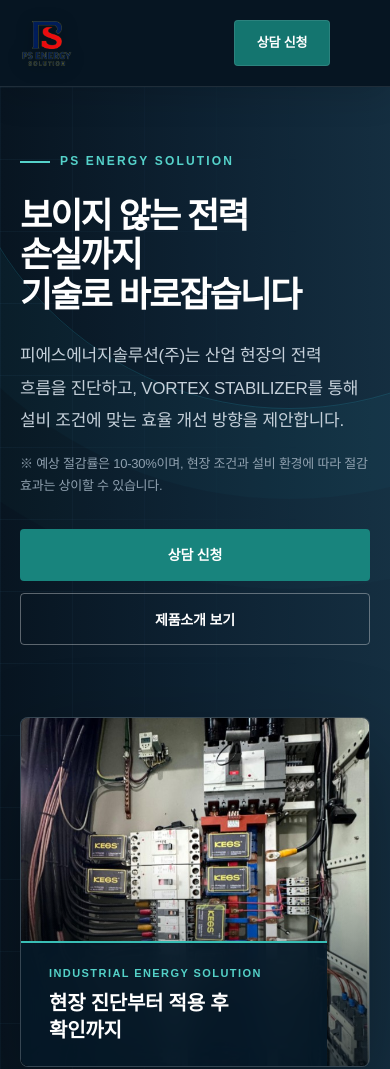
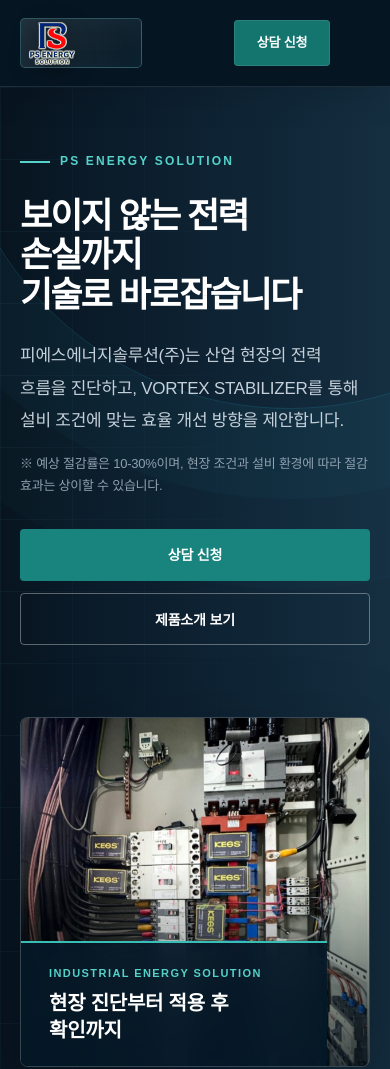
Before and after one commit to jimin-21/psensol-homepage, a plain HTML site: page index.html in a window 390 px wide. Shown: the top 1069 px of the page. Drawn offline with Linux system fonts and the light colour scheme.

Commit message:
Improve transparent logo contrast

```diff
--- a/style.css
+++ b/style.css
@@ -1431,17 +1431,26 @@
 
 /* Transparent brand assets */
 .logo-area {
-  width: 154px;
+  width: 166px;
   height: 68px;
-  padding: 0;
-  border-radius: 0;
-  background: transparent;
+  padding: 5px 10px;
+  border: 1px solid rgba(122, 218, 222, 0.28);
+  border-radius: 5px;
+  background: linear-gradient(135deg, rgba(255, 255, 255, 0.11), rgba(73, 176, 183, 0.05));
+  box-shadow: inset 0 0 22px rgba(75, 186, 194, 0.05);
 }
 
 .logo-img {
-  width: 142px;
-  height: 64px;
-  filter: drop-shadow(0 3px 8px rgba(0, 0, 0, 0.28));
+  width: 144px;
+  height: 58px;
+  filter:
+    brightness(1.2)
+    saturate(1.18)
+    drop-shadow(1px 0 0 rgba(255, 255, 255, 0.62))
+    drop-shadow(-1px 0 0 rgba(255, 255, 255, 0.62))
+    drop-shadow(0 1px 0 rgba(255, 255, 255, 0.62))
+    drop-shadow(0 -1px 0 rgba(255, 255, 255, 0.62))
+    drop-shadow(0 5px 12px rgba(0, 0, 0, 0.34));
 }
 
 .hero-visual img.installation-photo {
@@ -1456,13 +1465,13 @@
 
 @media (max-width: 640px) {
   .logo-area {
-    width: 116px;
+    width: 122px;
     height: 50px;
-    padding: 0;
+    padding: 3px 7px;
   }
 
   .logo-img {
-    width: 108px;
-    height: 48px;
+    width: 106px;
+    height: 44px;
   }
 }
```
